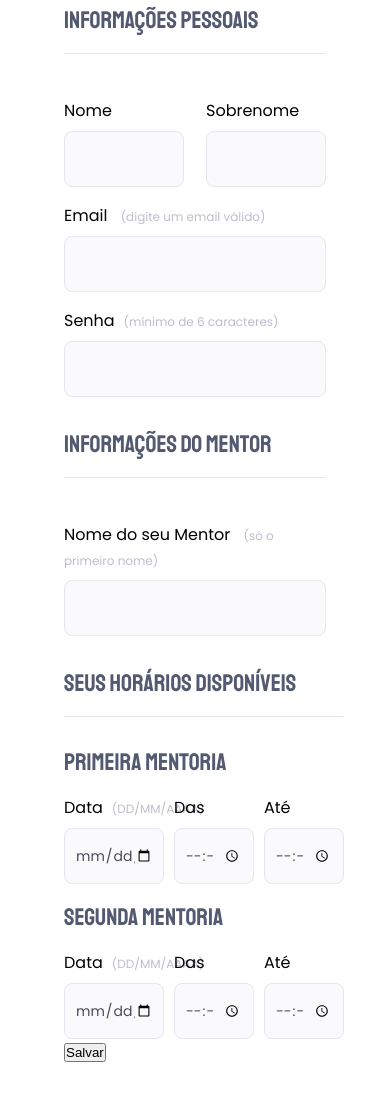
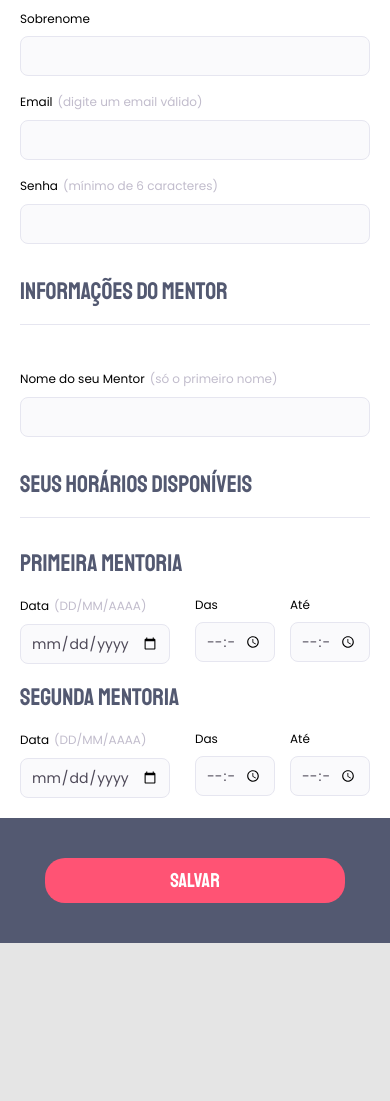
Before and after one commit to rafaelhenriquexx/agende-mentoria, a plain HTML site: page index.html in a window 390 px wide. Shown: the part 397-1498 px from the top of the page. After the commit the page ends 1340 px from the top, so only its background shows below. Drawn offline with Linux system fonts and the light colour scheme.

Commit message:
Progress in HTML/CSS development

```diff
--- a/index.html
+++ b/index.html
@@ -15,7 +15,7 @@
       <h1>Mentoria</h1>
       <p>Preencha o formulário abaixo para agendar a sua mentoria</p>
     </header>
-    <form class="form" action="">
+    <form class="form" action="" id="my-form">
       <fieldset>
         <legend>Informações pessoais</legend>
         <div class="input-box-one">
@@ -33,22 +33,22 @@
         </div>
 
          <div class="input-email">
-            <label for="input-email">Email <span>(digite um email válido)</span></label>
-            <input type="email" name="email" id="input-email">
+            <label for="input-email">Email<span>(digite um email válido)</span></label>
+            <input type="email" name="email" id="input-email" required>
           </div>
 
           <div class="input-password">
             <label for="input-password">Senha<span>(mínimo de 6 caracteres)</span></label>
-            <input type="password" name="password" id="input-password">
+            <input type="password" name="password" id="input-password" required maxlength="6">
           </div>
       </fieldset>
       <fieldset>
         <legend>Informações do mentor</legend>
-        <div class="input-box-one">
+        <div class="input-box">
 
           <div class="input-name">
-            <label for="input-name">Nome do seu Mentor <span>(só o primeiro nome)</span></label>
-            <input type="text" name="name" id="input-name" >
+            <label for="input-name">Nome do seu Mentor<span>(só o primeiro nome)</span></label>
+            <input type="text" name="name" id="input-name" required>
           </div>
 
           </div>
@@ -62,17 +62,17 @@
 
             <div class="date">
                <label for="">Data<span>(DD/MM/AAAA)</span></label>
-               <input type="date" name="date" class="date">
+               <input type="date" name="date" class="date" required>
             </div>
 
             <div>
               <label for="">Das</label>
-              <input type="time"  class="time">
+              <input type="time"  class="time" required>
             </div>
 
             <div>
               <label for="">Até</label>
-              <input type="time" class="time">
+              <input type="time" class="time" required>
             </div>
           </div>
 
@@ -82,26 +82,26 @@
 
             <div class="date">
                <label for="">Data<span>(DD/MM/AAAA)</span></label>
-               <input type="date" name="date" class="date">
+               <input type="date" name="date" class="date" required>
             </div>
 
             <div>
               <label for="">Das</label>
-              <input type="time"  class="time">
+              <input type="time"  class="time" required>
             </div>
 
             <div>
               <label for="">Até</label>
-              <input type="time" class="time">
+              <input type="time" class="time" required>
             </div>
           </div>
 
       </fieldset>
-      <div class="button">
-         <button type="submit">Salvar</button>
-      </div>
 
     </form>
+    <footer class="footer">
+      <button type="submit" form="my-form">Salvar</button>
+    </footer>
   </div>
 
 </body>
--- a/style.css
+++ b/style.css
@@ -39,8 +39,8 @@ span {
   line-height: 20px;
   margin-left: 9px;
 }
-span:hover{
-  color: #4E4958;
+span:hover {
+  color: #4e4958;
 }
 fieldset {
   border: none;
@@ -102,35 +102,91 @@ input {
   background: #fff;
   border-radius: 20px 20px 0px 0px;
 }
-.input-box-one,
+.input-box,
 .input-date-time {
   display: flex;
   gap: 22px;
 }
 .input-name,
-.input-surname, .date {
+.input-surname,
+.date {
   flex: 1;
 }
 .time {
   width: 8.75rem;
 }
+.footer {
+  display: flex;
+  justify-content: center;
+  border-radius: 0px 0px 20px 20px;
+  padding: 52.5px 71px;
+  background: #535971;
+}
+.footer button {
+  display: flex;
+  justify-content: center;
+  border-radius: 20px;
+  width: 608px;
+  height: 55.652px;
+  padding: 15px 40px;
+  text-align: center;
+  color: #fff;
+  font-family: Staatliches;
+  font-size: 20px;
+  line-height: 26px;
+  background: #ff5374;
+  border: none;
+  cursor: pointer;
+}
 
 @media (max-width: 560px) {
+  .form{
+    padding: 20px;
+  }
+  .header {
+    text-align: center;
+    padding: 40px 20px 20px 20px;
+  }
   .time {
     width: 100px;
   }
-  .input-date-time {
-    gap: 10px;
+  .header h1 {
+    font-size: 40px;
+  }
+  .header p {
+    font-size: 16px;
+    padding: 20px 0px 30px 0px;
+  }
+  .footer {
+    padding: 40px 20px;
+    border-radius: 0px;
+  }
+  .footer button{
+    align-items: center;
+    width: 300px;
+    height: 45px;
+  }
+  input{
+    height: 40px;
   }
 }
 @media (max-width: 450px) {
   .date {
-    width: 100px;
+    width: 150px;
   }
   .time {
     width: 80px;
   }
-  .input-date-time {
-    gap: 10px;
+  span {
+    font-size: 12px;
+    margin-left: 5px;
   }
+  label{
+    font-size: 12px;
+  }
+  .input-box,
+.input-date-time {
+  gap: 15px;
 }
+
+}
```
